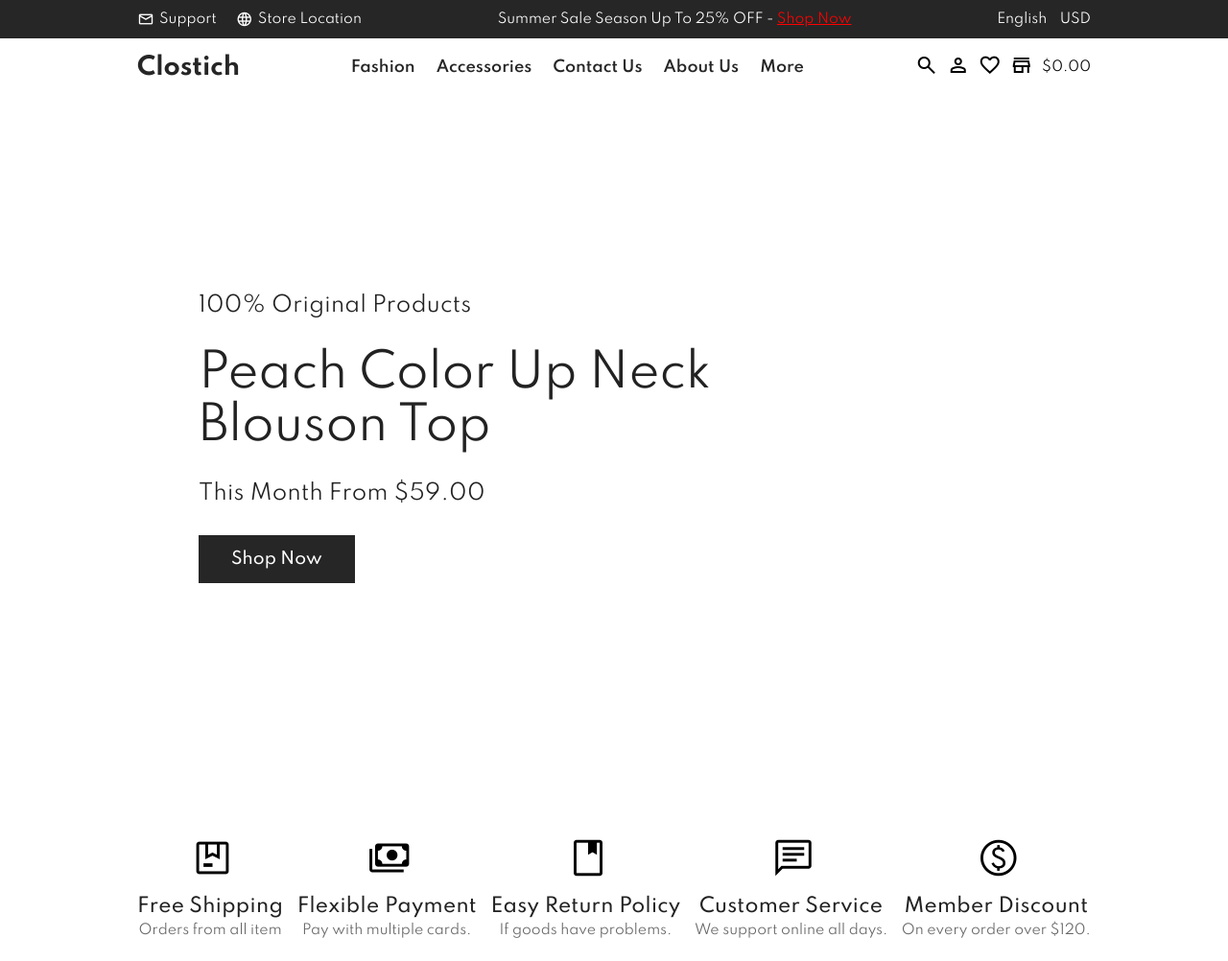
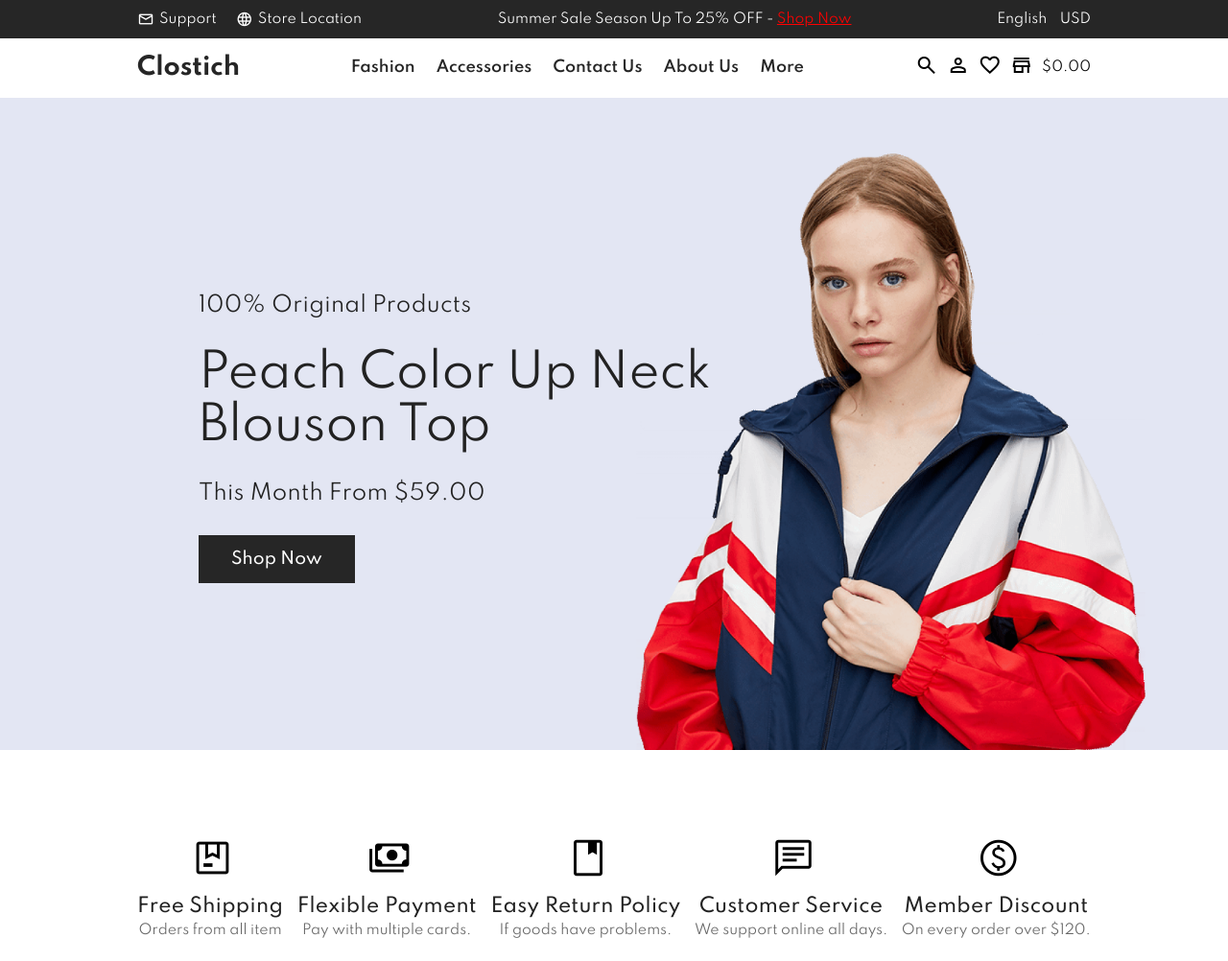
Before and after one commit to amirgafr/prestashop-Ecommerce, a plain HTML site: page index.html in a window 1280 px wide. Shown: the top 1002 px of the page at 96% size. Drawn offline with nearby package versions, Linux system fonts and the light colour scheme; the site is published under a folder, as on GitHub Pages, so addresses that start at the root find nothing.

Commit message:
new edit hero banner

```diff
--- a/resources/styles/style.css
+++ b/resources/styles/style.css
@@ -150,7 +150,7 @@ ul{
 }
 /*---------------------------------------------Hero-------------------------------- */
 #hero{
-  background-image: url("/resources/assets/img/hero4.png");
+  background-image: url("../assets/img/hero4.png");
   height: 85vh;
   width: 100%;
   background-size: cover;
```
